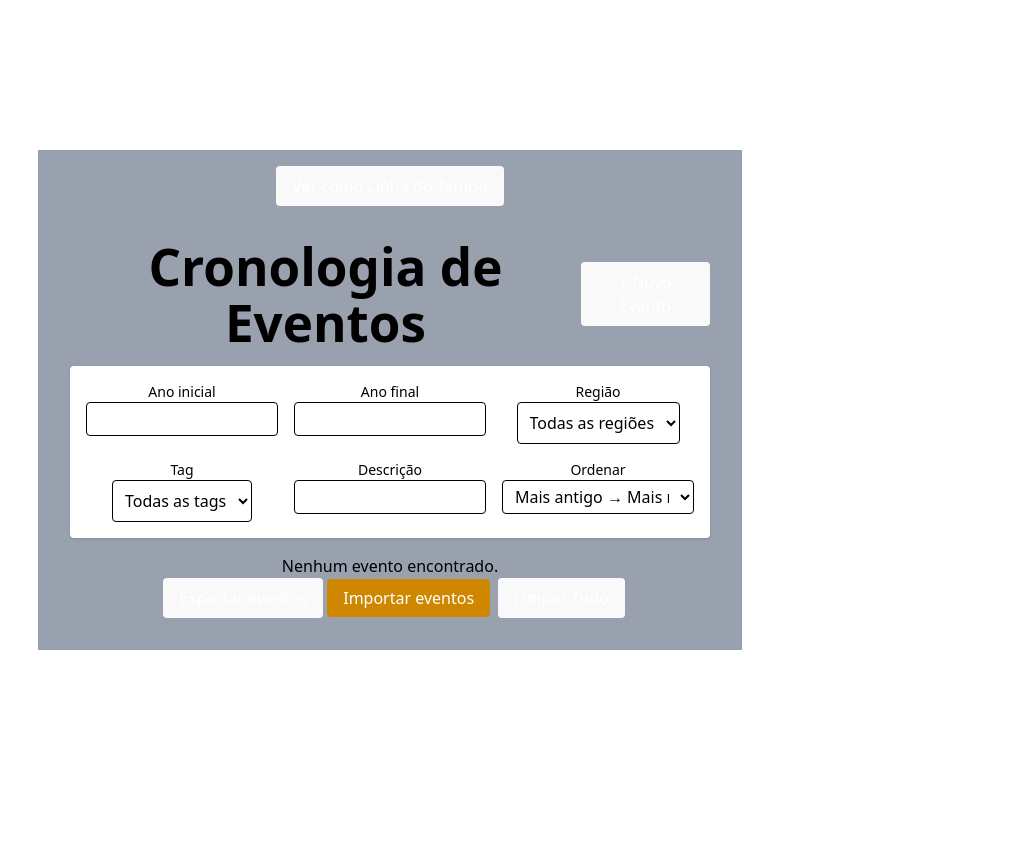
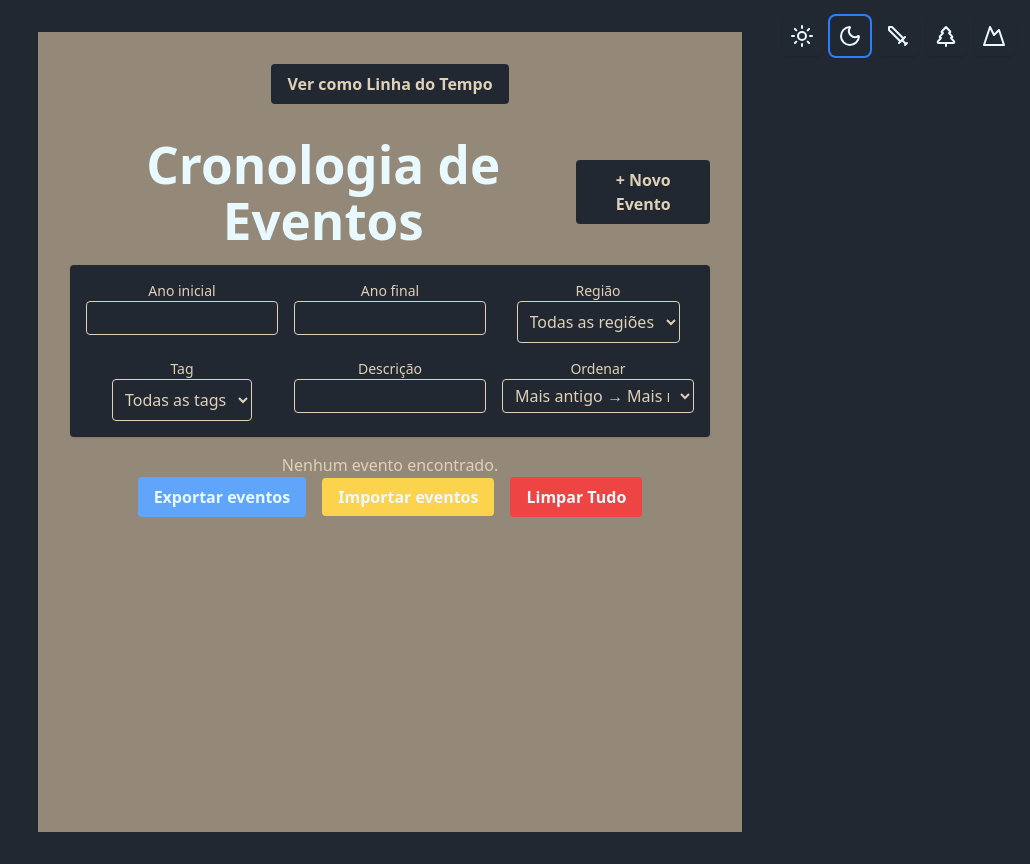
Before and after one commit to dev-pedr0/vite-react-cronologia-rpg, a React (Vite) app: page / in a window 1280 px wide. Shown: the whole page, without its empty margins (250-1280 px from the left). Before the commit the page ends 800 px from the top, so only its background shows below. Built offline with nearby package versions, Linux system fonts and the light colour scheme.

Commit message:
Temas de cores

```diff
--- a/src/App.tsx
+++ b/src/App.tsx
@@ -4,6 +4,7 @@ import EventList from './components/EventList'
 import Timeline from "./components/Timeline";
 import { useEventStore } from "./storage/useEventStore";
 import { ThemeProvider } from './contexts/ThemeContext';
+import ThemeSwitcher from './components/ThemeSwitcher';
 
 function App() {
   const [viewMode, setViewMode] = useState<'list' | 'timeline'>('list');
@@ -12,11 +13,24 @@ function App() {
 
   return (
     <ThemeProvider>
-      <div className="mx-auto p-4 bg-gray-400">
+      <div
+        className="min-h-screen p-4"
+        style={{
+          backgroundColor: 'var(--color-bg-secondary)',
+          color: 'var(--color-text-primary)',
+        }}
+      >
+        <div className="flex justify-center mb-4">
+          <ThemeSwitcher />
+        </div>
         <div className="flex justify-center items-center mb-4">
           <button
             onClick={() => setViewMode(viewMode === 'list' ? 'timeline' : 'list')}
-            className="px-4 py-2 bg-indigo-600 text-white rounded hover:bg-indigo-700"
+            className="px-4 py-2 rounded hover:opacity-90 font-bold"
+            style={{
+              backgroundColor: 'var(--color-bg-primary)',
+              color: 'var(--color-text-secondary)',
+            }}
           >
             Ver como {viewMode === 'list' ? 'Linha do Tempo' : 'Lista'}
           </button>
--- a/src/components/EventDetailsModal.tsx
+++ b/src/components/EventDetailsModal.tsx
@@ -7,17 +7,29 @@ type Props = {
 
 export default function EventDetailsModal({ event, onClose }: Props) {
     return (
-        <div className='fixed inset-0 bg-black/80 bg flex items-center justify-center z-50'>
-            <div className='bg-white rounded p-6 shadow-md max-w-lg w-full relative'>
-                <h2 className='text-xl font-bold mb-2 text-black'>
+        <div className="fixed inset-0 bg-black/80 flex items-center justify-center z-50">
+            <div
+            className="rounded p-6 shadow-md max-w-lg w-full relative"
+            style={{
+                backgroundColor: 'var(--color-bg-primary)',
+                color: 'var(--color-text-secondary)',
+            }}
+            >
+                <h2 className='text-xl font-bold mb-2'>
                     {event.startYear}
                     {event.endYear && event.endYear !== event.startYear ? `-${event.endYear}` : ''} - {event.region}
                 </h2>
-                <p className='mb-2 text-black'>{event.description}</p>
+                <p className='mb-2'>{event.description}</p>
                 {event.tags.length > 0 && (
-                    <p className='text-sm text-gray-600'>Tags: {event.tags.join(', ')}</p>
+                    <p className='text-sm'>Tags: {event.tags.join(', ')}</p>
                 )}
-                <button onClick={onClose} className='mt-4 px-4 py-2 bg-gray-700 text-white rounded hover:bg-gray-800'>
+                <button onClick={onClose}
+                    className="mt-4 px-4 py-2 rounded hover:opacity-90"
+                    style={{
+                    backgroundColor: 'var(--color-bg-secondary)',
+                    color: 'white',
+                    }}
+                >
                     Fechar
                 </button>
             </div>
--- a/src/components/EventFilters.tsx
+++ b/src/components/EventFilters.tsx
@@ -39,7 +39,10 @@ export default function EventFilters({onChange}: Props) {
         setFilters((prev) => ({ ...prev, [name]: num }));
     }
     return (
-        <div className="p-4 bg-white rounded shadow mb-4 grid grid-cols-1 md:grid-cols-3 gap-4">
+        <div
+        className="p-4 rounded shadow mb-4 grid grid-cols-1 md:grid-cols-3 gap-4"
+        style={{ backgroundColor: 'var(--color-bg-primary)', color: 'var(--color-text-secondary)' }}
+        >
            <div>
                 <label className="block text-sm font-medium">Ano inicial</label>
                 <input
--- a/src/components/EventList.tsx
+++ b/src/components/EventList.tsx
@@ -27,7 +27,10 @@ function SortableEventItem({event, onEdit, onDelete, onViewDetails}: {
   return (
     <div ref={setNodeRef} style={style} className="flex items-start mb-2">
       {}
-      <div {...attributes} {...listeners} className="w-4 h-4 bg-gray-300 rounded cursor-grab mt-3 mr-2">
+      <div {...attributes} {...listeners}
+      className="w-4 h-4 rounded cursor-grab mt-3 mr-2"
+      style={{ backgroundColor: 'var(--color-bg-secondary)' }}
+      >
         <img src="/icons/hand-paper.svg" alt="Mover" className="w-5 h-5 opacity-70"/>
       </div>
 
@@ -172,13 +175,18 @@ export default function EventList() {
   }
 
   return (
-    <div className="max-w-2xl mx-auto p-4 text-black">
+    <div className="max-w-2xl mx-auto p-4"
+    style={{ backgroundColor: 'var(--color-bg-secondary)', color: 'var(--color-text-secondary)' }}>
       <div className="flex justify-between items-center mb-4">
-        <h1 className="text-2xl font-bold">Cronologia de Eventos</h1>
+        <h1 className="text-2xl font-bold"
+        style={{ color: 'var(--color-text-primary)' }}>
+          Cronologia de Eventos
+          </h1>
 
         <button
           onClick={handleAddNew}
-          className="px-4 py-2 bg-green-600 text-white rounded hover:bg-green-700"
+          className="px-4 py-2 rounded hover:opacity-90 transition font-extrabold"
+          style={{ backgroundColor: 'var(--color-bg-primary)' }}
         >
           + Novo Evento
         </button>
@@ -211,11 +219,17 @@ export default function EventList() {
         </SortableContext>
       </DndContext>
 
-      <button onClick={handleExport} className="px-4 py-2 bg-blue-600 text-white rounded hover:bg-blue-700 ml-2">
+      <button onClick={handleExport}
+      style={{ backgroundColor: 'var(--btn-details-bg)', color: 'var(--color-text-primary)' }}
+      className="font-bold px-4 py-2 mx-2 rounded hover:opacity-90 transition"
+      >
           Exportar eventos
       </button>
 
-      <label className="ml-1 cursor-pointer px-4 py-2 bg-yellow-600 text-white rounded hover:bg-yellow-700">
+      <label
+      className="font-bold mx-2 cursor-pointer px-4 py-2 rounded hover:opacity-90 transition"
+      style={{ backgroundColor: 'var(--btn-edit-bg)', color: 'var(--color-text-primary)' }}
+      >
         Importar eventos
         <input
           type="file"
@@ -231,7 +245,8 @@ export default function EventList() {
             clearEvents();
           }
         }}
-        className="px-4 py-2 bg-red-600 text-white rounded hover:bg-red-700 ml-2"
+        style={{ backgroundColor: 'var(--btn-delete-bg)', color: 'var(--color-text-primary)' }}
+        className="mx-2 px-4 py-2 rounded hover:opacity-90 transition font-bold"
       >
         Limpar Tudo
       </button>
--- a/src/components/ThemeSwitcher.tsx
+++ b/src/components/ThemeSwitcher.tsx
@@ -0,0 +1,28 @@
+import { useTheme } from "../contexts/ThemeContext";
+import { Sun, Moon, Sword, TreePine, Mountain } from "lucide-react";
+
+const themes = [
+    { id: "light", icon: <Sun />, label: "Tema Claro" },
+    { id: "dark", icon: <Moon />, label: "Tema Escuro" },
+    { id: "human", icon: <Sword />, label: "Tema Humano" },
+    { id: "elf", icon: <TreePine />, label: "Tema Elfo" },
+    { id: "dwarf", icon: <Mountain />, label: "Tema Anão" },
+] as const;
+
+export default function ThemeSwitcher() {
+    const {theme, setTheme} =useTheme();
+
+    return (
+        <div className="fixed top-4 right-4 flex gap-2 z-50">
+            {themes.map(({id, icon, label}) => (
+                <button key={id} onClick={() => setTheme(id)}
+                className={`w-10 h-10 flex items-center justify-center rounded-md shadow hover:scale-105 transition ${theme === id ? "ring-2 ring-blue-500" : ""}`}
+                aria-label={label}
+                title={label}>
+                    {icon}
+                </button>
+            ))}
+
+        </div>
+    );
+}
--- a/src/contexts/ThemeContext.tsx
+++ b/src/contexts/ThemeContext.tsx
@@ -1,4 +1,4 @@
-import { createContext, useContext, useState, type ReactNode } from "react";
+import { createContext, useContext, useEffect, useState, type ReactNode } from "react";
 
 type Theme = 'light' | 'dark' | 'human' | 'elf' | 'dwarf';
 
@@ -12,11 +12,13 @@ const ThemeContext = createContext<ThemeContextType | undefined>(undefined);
 export function ThemeProvider({children}: {children: ReactNode}) {
     const [theme, setTheme] = useState<Theme>('dark');
 
+    useEffect(() => {
+        document.documentElement.setAttribute('data-theme', theme);
+    }, [theme]);
+
     return (
         <ThemeContext.Provider value={{theme, setTheme}}>
-            <div className={`theme-${theme}`}>
-                {children}
-            </div>
+            {children}
         </ThemeContext.Provider>
     )
 }
--- a/src/index.css
+++ b/src/index.css
@@ -2,26 +2,10 @@
 
 :root {
   font-family: system-ui, Avenir, Helvetica, Arial, sans-serif;
-  line-height: 1.5;
-  font-weight: 400;
-
-  color-scheme: light dark;
-  color: rgba(255, 255, 255, 0.87);
-  background-color: #242424;
-
   font-synthesis: none;
   text-rendering: optimizeLegibility;
   -webkit-font-smoothing: antialiased;
   -moz-osx-font-smoothing: grayscale;
-}
-
-a {
-  font-weight: 500;
-  color: #646cff;
-  text-decoration: inherit;
-}
-a:hover {
-  color: #535bf2;
 }
 
 body {
@@ -36,19 +20,83 @@ h1 {
   font-size: 3.2em;
   line-height: 1.1;
 }
+
 button:hover {
   cursor: pointer;
 }
 
-@media (prefers-color-scheme: light) {
-  :root {
-    color: #213547;
-    background-color: #ffffff;
-  }
-  a:hover {
-    color: #747bff;
-  }
-  button {
-    background-color: #f9f9f9;
-  }
+[data-theme="light"] {
+  --color-bg-primary: #FBFBFB;
+  --color-bg-secondary: #C4D9FF;
+
+  --color-text-primary: #393E46;
+  --color-text-secondary: #a28fff;
+
+  --btn-edit-bg: #fbbf24;
+  --btn-delete-bg: #ef4444;
+  --btn-details-bg: #3b82f6;
+
+  background-color: var(--color-bg-primary);
+  color: var(--color-text-primary);
 }
+
+[data-theme="dark"] {
+  --color-bg-primary: #222831;
+  --color-bg-secondary: #948979;
+
+  --color-text-primary: #E8F9FF;
+  --color-text-secondary: #DFD0B8;
+
+  --btn-edit-bg: #fcd34d;
+  --btn-delete-bg: #ef4444;
+  --btn-details-bg: #60a5fa;
+
+  background-color: var(--color-bg-primary);
+  color: var(--color-text-primary);
+}
+
+[data-theme="human"] {
+  --color-bg-primary: #232438;
+  --color-bg-secondary: #2E4240;
+
+  --color-text-primary: #E8F9FF;
+  --color-text-secondary: #6c9994;
+
+  --btn-edit-bg: #eab308;
+  --btn-delete-bg: #dc2626;
+  --btn-details-bg: #2563eb;
+
+
+  background-color: var(--color-bg-primary);
+  color: var(--color-text-primary);
+}
+
+[data-theme="elf"] {
+  --color-bg-primary: #606f7e;
+  --color-bg-secondary: #396346;
+
+  --color-text-primary: #E8F9FF;
+  --color-text-secondary: #223528;
+
+  --btn-edit-bg: #d97706;
+  --btn-delete-bg: #b91c1c;
+  --btn-details-bg: #1e40af;
+
+  background-color: var(--color-bg-primary);
+  color: var(--color-text-primary);
+}
+
+[data-theme="dwarf"] {
+  --color-bg-primary: #61372F;
+  --color-bg-secondary: #924B03;
+
+  --color-text-primary: #E8F9FF;
+  --color-text-secondary: #2e1c09;
+
+  --btn-edit-bg: #ca8a04;
+  --btn-delete-bg: #991b1b;
+  --btn-details-bg: #1e3a8a;
+
+  background-color: var(--color-bg-primary);
+  color: var(--color-text-primary);
+}
```
Also changed, not shown: src/components/EventItem.tsx (+17 -8 lines), src/components/Timeline.tsx (+18 -10 lines).
